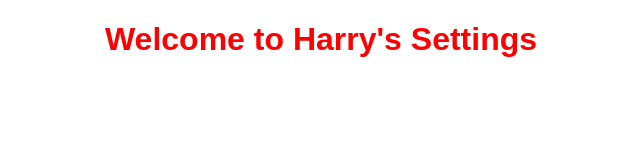
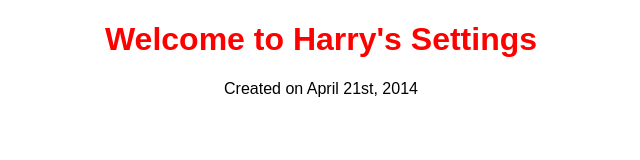
Before and after one commit to harrypujols/gulp, a plain HTML site: page index.html in a window 1280 px wide. Shown: the whole page, without its empty margins (319-959 px from the left). Drawn offline with nearby package versions, Linux system fonts and the light colour scheme.

Commit message:
Cool Swig settings

```diff
--- a/css/main.css
+++ b/css/main.css
@@ -402,3 +402,7 @@ h1 {
   color: red;
   text-align: center;
 }
+
+.date {
+  text-align: center;
+}
--- a/index.html
+++ b/index.html
@@ -7,6 +7,7 @@
   </head>
   <body class="home">
     <h1>Welcome to Harry&#39;s Settings</h1>
+    <p class="date">Created on  April 21st, 2014</p>
     <!-- scripts-->
     <script src="//ajax.googleapis.com/ajax/libs/jquery/1.11.0/jquery.min.js"></script>
     <script src="js/vendor.js"></script>
```
